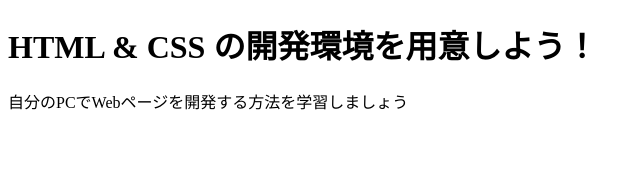
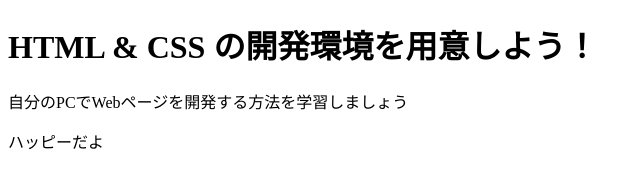
Before and after one commit to kenken1234567/-.github.io, a plain HTML site: page index.html in a window 1280 px wide. Shown: the full height of the page, 0-640 px from the left. Drawn offline with Linux system fonts and the light colour scheme.

Commit message:
Update index.html

```diff
--- a/index.html
+++ b/index.html
@@ -8,5 +8,6 @@
   <body>
     <h1 class="title">HTML & CSS の開発環境を用意しよう！</h1>
     <p>自分のPCでWebページを開発する方法を学習しましょう</p>
+    <p>ハッピーだよ</p>
   </body>
 </html>
```
